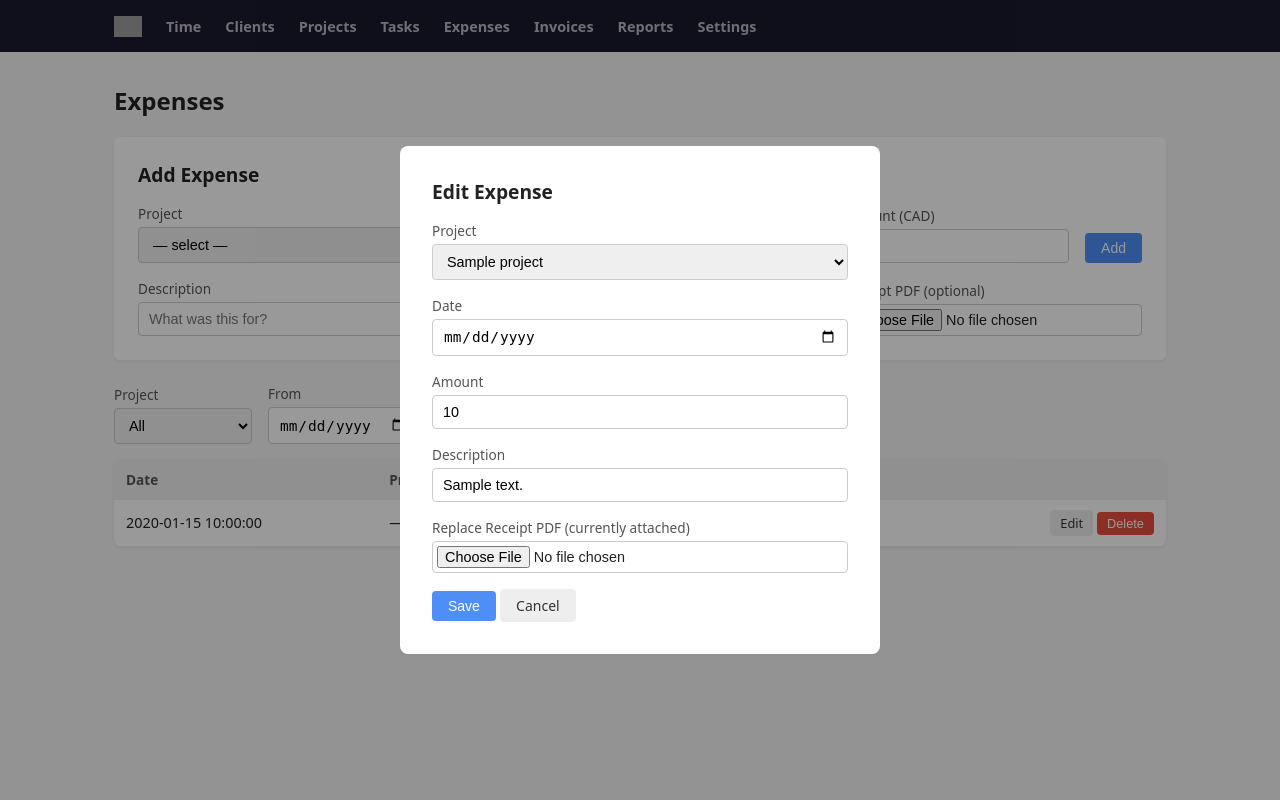
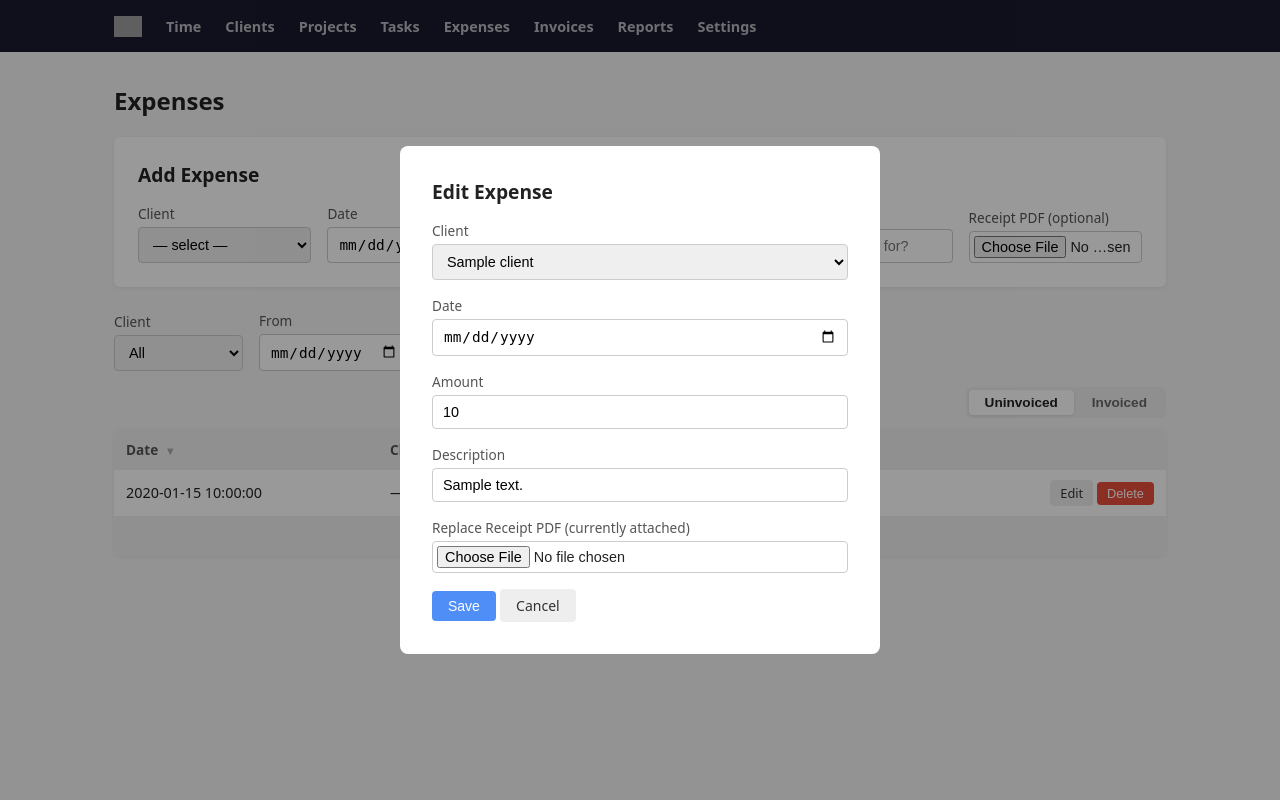
Before and after one commit to BASECAMP70/BASECAMPARB, a Flask app: template timesheet/templates/expenses.html in a window 1280 px wide. Run offline with Flask 3, Linux system fonts and the light colour scheme; the template is opened without the code that fills it: most values are stand-ins (such as "Sample title", 1, 10 or a date in 2020); grey boxes are pictures that could not be loaded.

Commit message:
feat: add Uninvoiced/Invoiced tabs to expenses page

```diff
--- a/timesheet/templates/expenses.html
+++ b/timesheet/templates/expenses.html
@@ -6,11 +6,11 @@
 <div class="card">
   <h2>Add Expense</h2>
   <form method="post" action="/expenses/add" enctype="multipart/form-data"
-        style="display:grid;grid-template-columns:2fr 1fr 1fr auto;gap:1rem;align-items:flex-end">
-    <div class="form-group" style="margin:0"><label>Project</label>
-      <select name="project_id" required>
+        class="flex-form">
+    <div class="form-group" style="margin:0"><label>Client</label>
+      <select name="client_id" required>
         <option value="">— select —</option>
-        {% for p in projects %}<option value="{{ p.id }}">{{ p.name }}</option>{% endfor %}
+        {% for c in clients %}<option value="{{ c.id }}">{{ c.name }}</option>{% endfor %}
       </select>
     </div>
     <div class="form-group" style="margin:0"><label>Date</label><input name="date" type="date" required></div>
@@ -28,9 +28,9 @@
 
 <div style="display:flex;gap:1rem;margin-bottom:1rem;align-items:flex-end">
   <form method="get" style="display:flex;gap:1rem;align-items:flex-end">
-    <div class="form-group" style="margin:0"><label>Project</label>
-      <select name="project_id"><option value="">All</option>
-        {% for p in projects %}<option value="{{ p.id }}" {{ 'selected' if p.id == pf }}>{{ p.name }}</option>{% endfor %}
+    <div class="form-group" style="margin:0"><label>Client</label>
+      <select name="client_id"><option value="">All</option>
+        {% for c in clients %}<option value="{{ c.id }}" {{ 'selected' if c.id == cf }}>{{ c.name }}</option>{% endfor %}
       </select>
     </div>
     <div class="form-group" style="margin:0"><label>From</label><input name="date_from" type="date" value="{{ df }}"></div>
@@ -40,14 +40,27 @@
 </div>
 
 {% if expenses %}
-<table>
-  <thead><tr><th>Date</th><th>Project</th><th>Amount</th><th>Description</th><th></th></tr></thead>
+<div style="display:flex;align-items:center;justify-content:space-between;margin-bottom:0.75rem;margin-top:0.5rem">
+  <div></div>
+  <div class="tab-bar">
+    <button class="tab-btn active" onclick="showExpTab('uninvoiced',this)">Uninvoiced</button>
+    <button class="tab-btn" onclick="showExpTab('invoiced',this)">Invoiced</button>
+  </div>
+</div>
+<table id="exp-table">
+  <thead><tr>
+    <th class="sortable" data-col="0" onclick="sortTable(0)">Date <span class="sort-icon">▼</span></th>
+    <th class="sortable" data-col="1" onclick="sortTable(1)">Client <span class="sort-icon"></span></th>
+    <th class="sortable" data-col="2" onclick="sortTable(2)">Amount <span class="sort-icon"></span></th>
+    <th>Description</th>
+    <th></th>
+  </tr></thead>
   <tbody>
   {% for x in expenses %}
-  <tr>
+  <tr data-invoiced="{{ '1' if x.invoiced else '0' }}">
     <td>{{ x.date }}</td>
-    <td>{{ project_map[x.project_id].name if x.project_id in project_map else '—' }}</td>
-    <td>${{ "%.2f"|format(x.amount) }}</td>
+    <td>{{ client_map[x.client_id].name if x.client_id and x.client_id in client_map else '—' }}</td>
+    <td data-val="{{ x.amount }}">${{ "%.2f"|format(x.amount) }}</td>
     <td>
       {{ x.description }}
       {% if x.pdf_filename %}<a class="btn btn-sm btn-secondary" href="/expenses/{{ x.id }}/receipt" style="margin-left:6px">&#128206; Receipt</a>{% endif %}
@@ -64,7 +77,61 @@
   </tr>
   {% endfor %}
   </tbody>
+  <tfoot>
+    <tr class="grand-total">
+      <td colspan="2" style="text-align:right;padding:10px 12px">Total</td>
+      <td id="exp-total" style="font-weight:700;padding:10px 12px"></td>
+      <td colspan="2"></td>
+    </tr>
+  </tfoot>
 </table>
+<style>
+th.sortable { cursor:pointer; user-select:none; white-space:nowrap; }
+th.sortable:hover { color:#222; }
+.sort-icon { font-size:0.7rem; color:#aaa; margin-left:3px; }
+th.sort-asc .sort-icon, th.sort-desc .sort-icon { color:#555; }
+</style>
+<script>
+function showExpTab(tab, btn) {
+  btn.closest(".tab-bar").querySelectorAll(".tab-btn").forEach(function(b) { b.classList.remove("active"); });
+  btn.classList.add("active");
+  var rows = document.querySelectorAll("#exp-table tbody tr");
+  var total = 0;
+  rows.forEach(function(row) {
+    var inv = row.dataset.invoiced === "1";
+    var show = tab === "invoiced" ? inv : !inv;
+    row.style.display = show ? "" : "none";
+    if (show) {
+      var amt = parseFloat(row.cells[2].dataset.val || 0);
+      total += amt;
+    }
+  });
+  var el = document.getElementById("exp-total");
+  if (el) el.textContent = "$" + total.toLocaleString("en-CA", {minimumFractionDigits:2, maximumFractionDigits:2});
+}
+showExpTab("uninvoiced", document.querySelector(".tab-btn.active"));
+
+let sortCol = 0, sortAsc = false;
+function sortTable(col) {
+  const tbody = document.querySelector('#exp-table tbody');
+  const rows = Array.from(tbody.querySelectorAll('tr'));
+  if (sortCol === col) { sortAsc = !sortAsc; } else { sortCol = col; sortAsc = col !== 0; }
+  rows.sort((a, b) => {
+    const ac = a.cells[col], bc = b.cells[col];
+    const av = col === 2 ? parseFloat(ac.dataset.val || 0) : ac.textContent.trim();
+    const bv = col === 2 ? parseFloat(bc.dataset.val || 0) : bc.textContent.trim();
+    if (av < bv) return sortAsc ? -1 : 1;
+    if (av > bv) return sortAsc ? 1 : -1;
+    return 0;
+  });
+  rows.forEach(r => tbody.appendChild(r));
+  document.querySelectorAll('#exp-table th.sortable').forEach((th, i) => {
+    th.classList.remove('sort-asc','sort-desc');
+    th.querySelector('.sort-icon').textContent = '';
+    if (i === col) { th.classList.add(sortAsc ? 'sort-asc' : 'sort-desc'); th.querySelector('.sort-icon').textContent = sortAsc ? '▲' : '▼'; }
+  });
+}
+</script>
 {% else %}
 <p class="text-muted">No expenses found.</p>
 {% endif %}
@@ -74,9 +141,9 @@
   <div class="modal">
     <h2>Edit Expense</h2>
     <form method="post" action="/expenses/{{ edit_expense.id }}/edit" enctype="multipart/form-data">
-      <div class="form-group"><label>Project</label>
-        <select name="project_id">
-          {% for p in projects %}<option value="{{ p.id }}" {{ 'selected' if p.id == edit_expense.project_id }}>{{ p.name }}</option>{% endfor %}
+      <div class="form-group"><label>Client</label>
+        <select name="client_id">
+          {% for c in clients %}<option value="{{ c.id }}" {{ 'selected' if c.id == edit_expense.client_id }}>{{ c.name }}</option>{% endfor %}
         </select>
       </div>
       <div class="form-group"><label>Date</label><input name="date" type="date" value="{{ edit_expense.date }}"></div>
```
